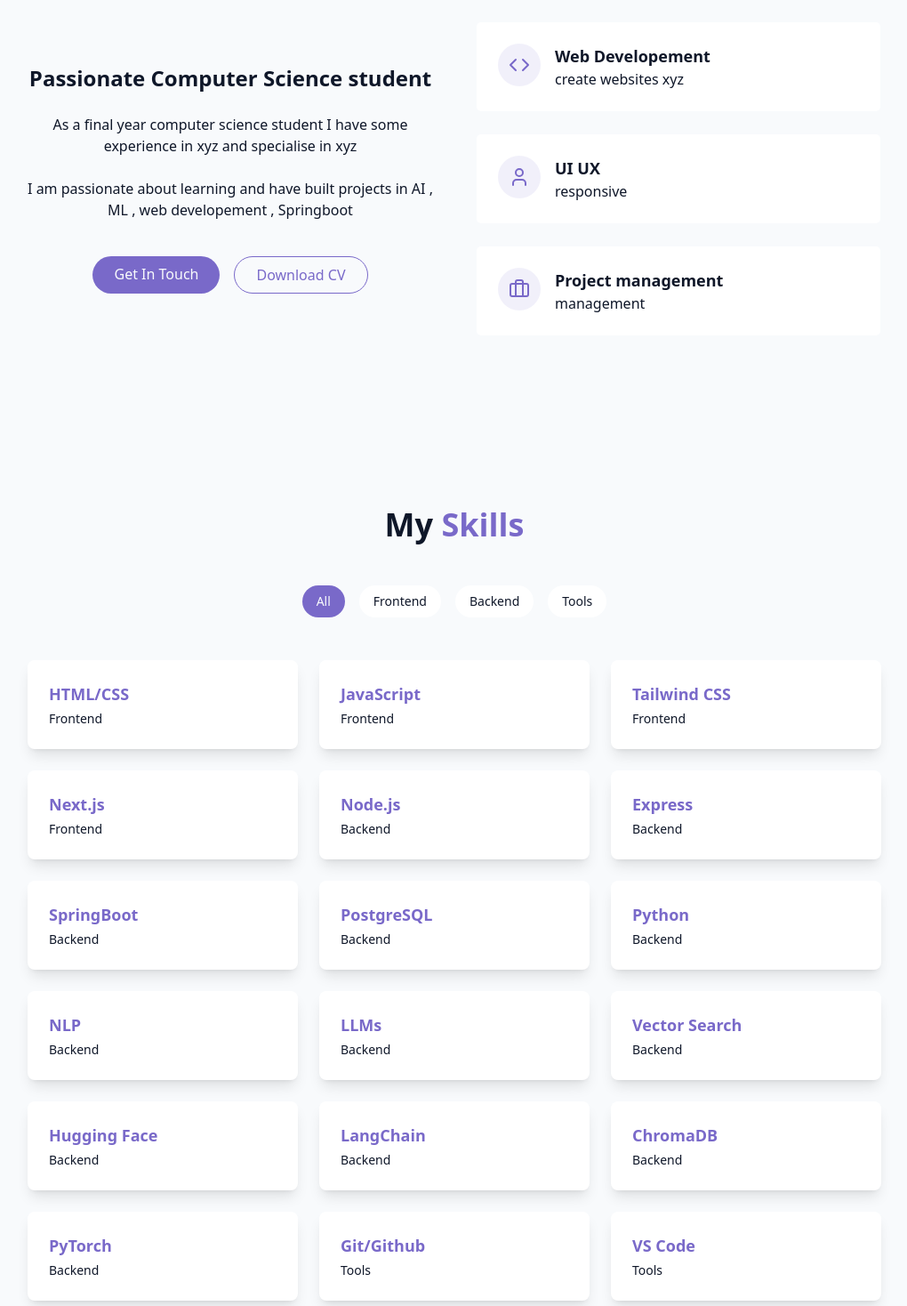
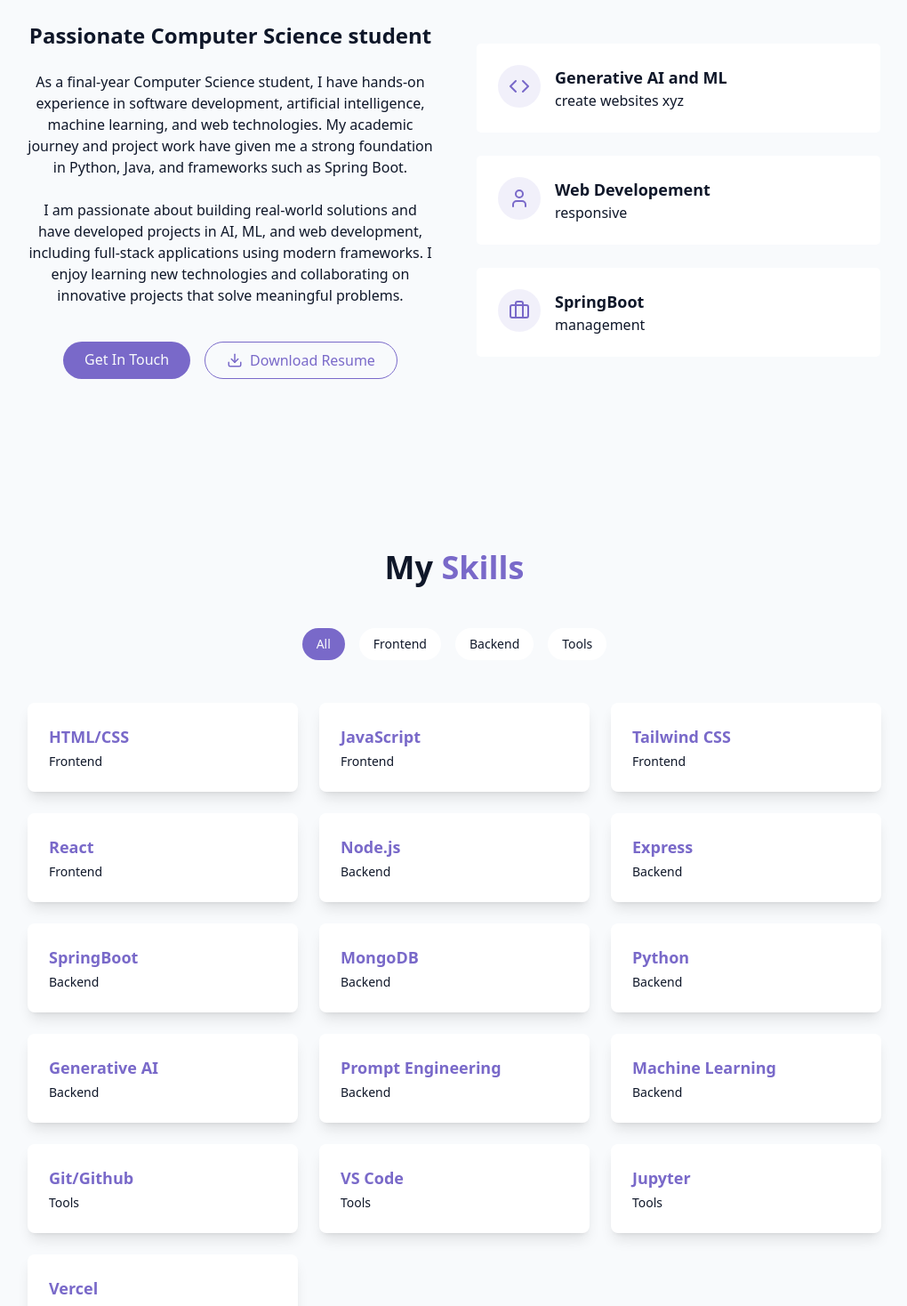
Before and after one commit to AryanChakravarty/portfolio, a React (Vite) app: page / in a window 1280 px wide. Shown: the part 960-2428 px from the top of the page at 89% size, without its empty margins (129-1149 px from the left). Built offline with nearby package versions, Linux system fonts and the light colour scheme.

Commit message:
descriptions and skills section fixed, download enabled

```diff
--- a/src/components/AboutSection.jsx
+++ b/src/components/AboutSection.jsx
@@ -1,6 +1,7 @@
 import { Code } from "lucide-react";
 import { User } from "lucide-react";
 import { Briefcase } from "lucide-react";
+import { Download } from "lucide-react";
 
 export const AboutSection = () => {
     return <section id="about" className="py-24 px-4 relative">
@@ -14,11 +15,11 @@ export const AboutSection = () => {
                     <h3 className="text-2xl font-semibold"> Passionate Computer Science student</h3>
 
                     <p className="text-muted-foreground">
-                        As a final year computer science student I have some experience in xyz and specialise in xyz
+                    As a final-year Computer Science student, I have hands-on experience in software development, artificial intelligence, machine learning, and web technologies. My academic journey and project work have given me a strong foundation in Python, Java, and frameworks such as Spring Boot.
                     </p>
 
                     <p className="text-muted-foreground">
-                        I am passionate about learning and have built projects in AI , ML , web developement , Springboot
+                        I am passionate about building real-world solutions and have developed projects in AI, ML, and web development, including full-stack applications using modern frameworks. I enjoy learning new technologies and collaborating on innovative projects that solve meaningful problems.
                     </p>
 
                     <div className="flex flex-col sm:flex-row gap-4 pt-4 justify-center">
@@ -26,8 +27,13 @@ export const AboutSection = () => {
                             Get In Touch
                         </a>
 
-                        <a href="" className="px-6 py-2 rounded-full border border-primary text-primary hover:bg-primary/10 transition-colors duration-300">
-                            Download CV
+                        <a
+                          href="/Resume.pdf"
+                          download
+                          className="inline-flex items-center px-6 py-2 rounded-full border border-primary text-primary hover:bg-primary/10 transition-colors duration-300"
+                        >
+                          <Download className="mr-2" size={18} />
+                          Download Resume
                         </a>
 
                     </div>
@@ -40,7 +46,7 @@ export const AboutSection = () => {
                               <Code className="h-6 w-6 text-primary" />
                             </div>
                             <div className="text-left">
-                                <h4 className="font-semibold text-lg"> Web Developement</h4>
+                                <h4 className="font-semibold text-lg"> Generative AI and ML</h4>
                                 <p className="text-muted-foreground">
                                     create websites xyz
                                 </p>
@@ -53,7 +59,7 @@ export const AboutSection = () => {
                               <User className="h-6 w-6 text-primary" />
                             </div>
                             <div className="text-left">
-                                <h4 className="font-semibold text-lg"> UI UX</h4>
+                                <h4 className="font-semibold text-lg"> Web Developement</h4>
                                 <p className="text-muted-foreground">
                                     responsive
                                 </p>
@@ -66,7 +72,7 @@ export const AboutSection = () => {
                               <Briefcase className="h-6 w-6 text-primary" />
                             </div>
                             <div className="text-left">
-                                <h4 className="font-semibold text-lg"> Project management</h4>
+                                <h4 className="font-semibold text-lg"> SpringBoot</h4>
                                 <p className="text-muted-foreground">
                                     management
                                 </p>
--- a/src/components/ContactSection.jsx
+++ b/src/components/ContactSection.jsx
@@ -17,8 +17,7 @@ export const ContactSection = () => {
         </h2>
 
         <p className="text-center text-muted-foreground mb-12 max-w-2xl mx-auto">
-            Have a project in mind or want to collaborate? Feel free to reach out.
-            I'm always open to discussing new opportunites.
+            Feel free to reach out to me for any collaborations or opportunities!
         </p>
 
         <div className="grid grid-cols-1 md:grid-cols-2 gap-12">
--- a/src/components/SkillsSection.jsx
+++ b/src/components/SkillsSection.jsx
@@ -4,26 +4,22 @@ const skills = [
     {name: "HTML/CSS", category: "frontend"},
     {name: "JavaScript", category: "frontend"},
     {name: "Tailwind CSS", category: "frontend"},
-    {name: "Next.js", category: "frontend"},
+    {name: "React", category: "frontend"},
 
     {name: "Node.js", category: "backend"},
     {name: "Express", category: "backend"},
     {name: "SpringBoot", category: "backend"},
-    {name: "PostgreSQL", category: "backend"},
+    {name: "MongoDB", category: "backend"},
     {name: "Python", category: "backend"},
-    {name: "NLP", category: "backend"},
-    {name: "LLMs", category: "backend"},
-    {name: "Vector Search", category: "backend"},
-    {name: "Hugging Face", category: "backend"},
-    {name: "LangChain", category: "backend"},
-    {name: "ChromaDB", category: "backend"},
-    {name: "PyTorch", category: "backend"},
+    {name: "Generative AI", category: "backend"},
+    {name: "Prompt Engineering", category: "backend"},
+    {name: "Machine Learning", category: "backend"},
+
 
     {name: "Git/Github", category: "tools"},
     {name: "VS Code", category: "tools"},
-    {name: "Docker", category: "tools"},
-    {name: "Figma", category: "tools"},
     {name: "Jupyter", category: "tools"},
+    {name:"Vercel", category: "tools"},
 ];
 
 const categories = ["all", "frontend", "backend", "tools"];
```
